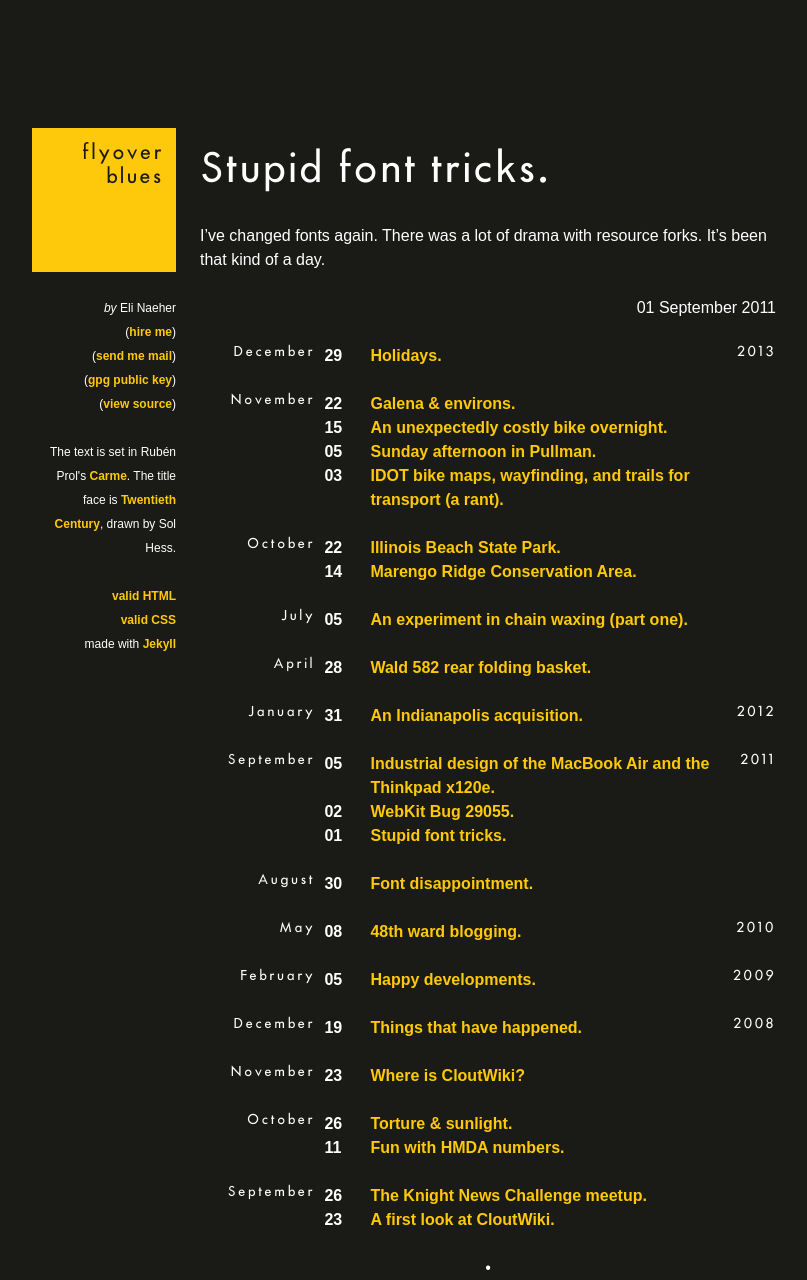
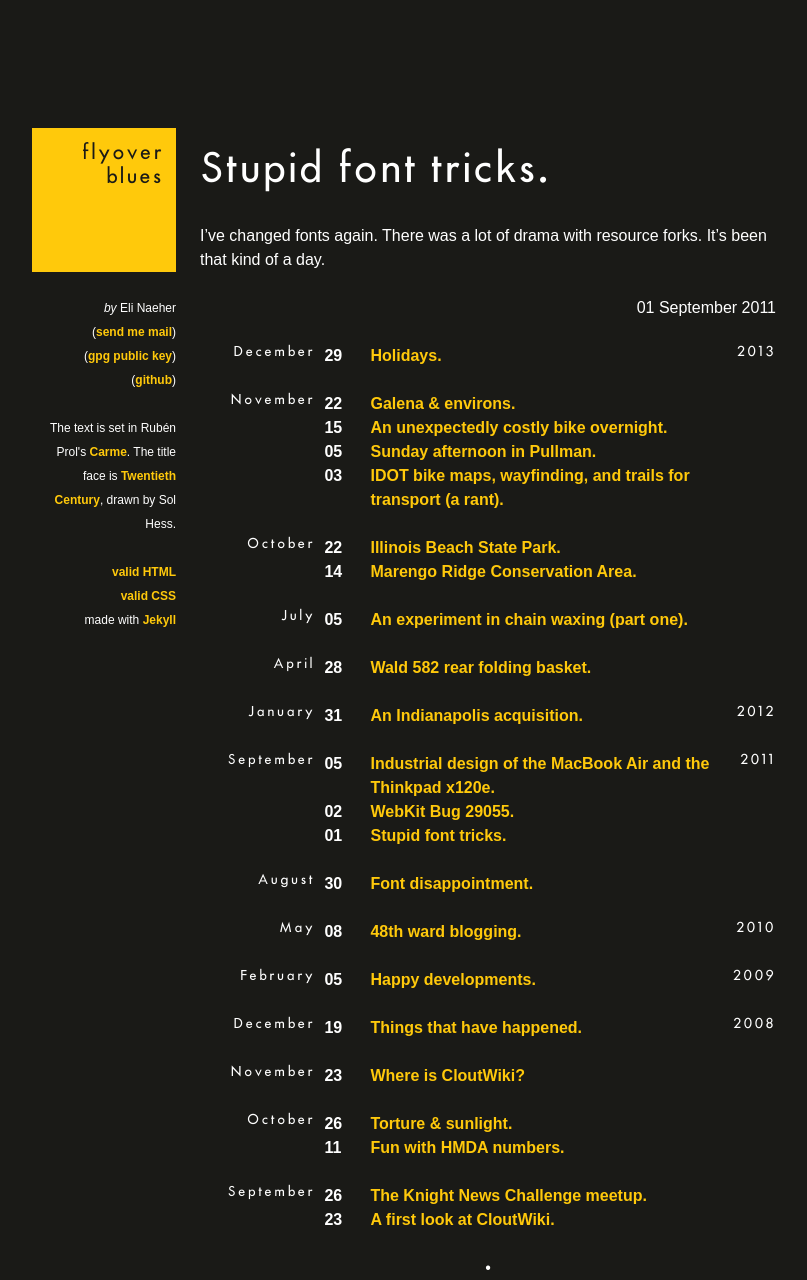
Before and after one commit to enaeher/blog, a Jekyll site: the page built from _posts/2011-09-01-fonts-again.md, in a window 1280 px wide. Shown: the whole page, without its empty margins (376-1183 px from the left). Built offline with Jekyll 4.4.1, drawn with Linux system fonts in a browser that asks for light colours; some web fonts are replaced.

Commit message:
Remove link to old portfolio site with dead links; add github

```diff
--- a/_layouts/default.html
+++ b/_layouts/default.html
@@ -56,13 +56,11 @@
       <p>
 	<i>by</i> Eli Naeher
 	<br>
-	(<a href="http://portfolio.flyoverblues.com">hire me</a>)
-	<br>
 	(<a href="mailto:eli@flyoverblues.com">send me mail</a>)
 	<br>
 	(<a href="http://codeanddata.com/pgp.txt">gpg public key</a>)
 	<br>
-	(<a href="https://github.com/enaeher/fb">view source</a>)
+	(<a href="https://github.com/enaeher/">github</a>)
 	<br> <!-- workaround for https://bugs.webkit.org/show_bug.cgi?id=29055 -->
       </p>
       <p>
```
